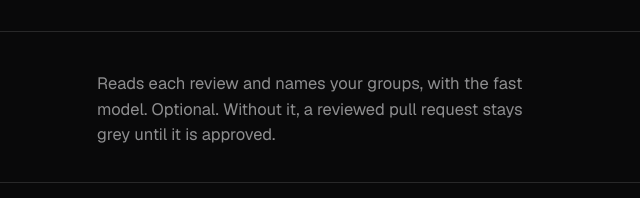
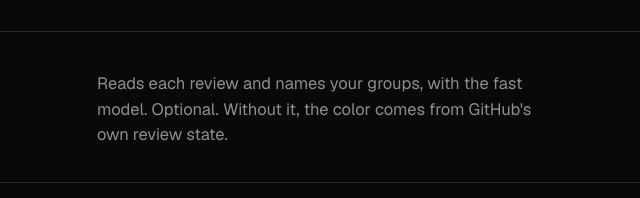
Before and after one commit to galcabinet/perch, a plain HTML site: page index.html in a window 1280 px wide. Shown: the part 4659-4857 px from the top of the page, 275-915 px from the left. Drawn offline with nearby package versions, Linux system fonts and the light colour scheme; a web font is replaced by a local one.

Commit message:
Colors work without Claude

```diff
--- a/index.html
+++ b/index.html
@@ -304,7 +304,7 @@
   <h2 class="rise">Your CLIs <em>do the talking.</em></h2>
   <div class="cli rise">
     <div style="--c:var(--green)"><h3>GitHub CLI</h3><p>Reads your pull requests and merges them. If <b>gh</b> works in your terminal, Perch works.</p><code><span>$</span> gh auth login</code></div>
-    <div style="--c:var(--amber)"><h3>Claude Code</h3><p>Reads each review and names your groups, with the fast model. Optional. Without it, a reviewed pull request stays grey until it is approved.</p><code><span>$</span> claude</code></div>
+    <div style="--c:var(--amber)"><h3>Claude Code</h3><p>Reads each review and names your groups, with the fast model. Optional. Without it, the color comes from GitHub's own review state.</p><code><span>$</span> claude</code></div>
     <div style="--c:var(--red)"><h3>Slack</h3><p>Sends links through the Slack app already on your Mac. Optional. macOS asks once for permission.</p><code>no setup</code></div>
   </div>
   <div class="facts rise">
```
